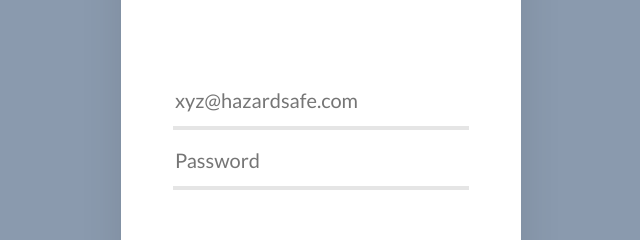
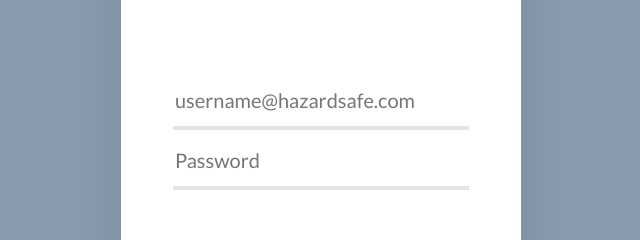
Before and after one commit to hazardsafe/hazardsafe.github.io, a plain HTML site: page index.html in a window 1280 px wide. Shown: the part 388-628 px from the top of the page, 319-959 px from the left. Drawn offline with nearby package versions, Linux system fonts and the light colour scheme.

Commit message:
Update index.html

```diff
--- a/index.html
+++ b/index.html
@@ -20,7 +20,7 @@
 		<b>to HazardSafe</b>
       </span>
     </header>
-    <input type="email" required pattern=".*\.\w{2,}" placeholder="xyz@hazardsafe.com" />
+    <input type="email" required pattern=".*\.\w{2,}" placeholder="username@hazardsafe.com" />
     <input type="password" required placeholder="Password" />
     <a href="./iframe.html" class="app-button">Login</a>
     <svg id="svg-lines" version="1.1" xmlns="http://www.w3.org/2000/svg" xmlns:xlink="http://www.w3.org/1999/xlink" x="0px" y="0px"
```
